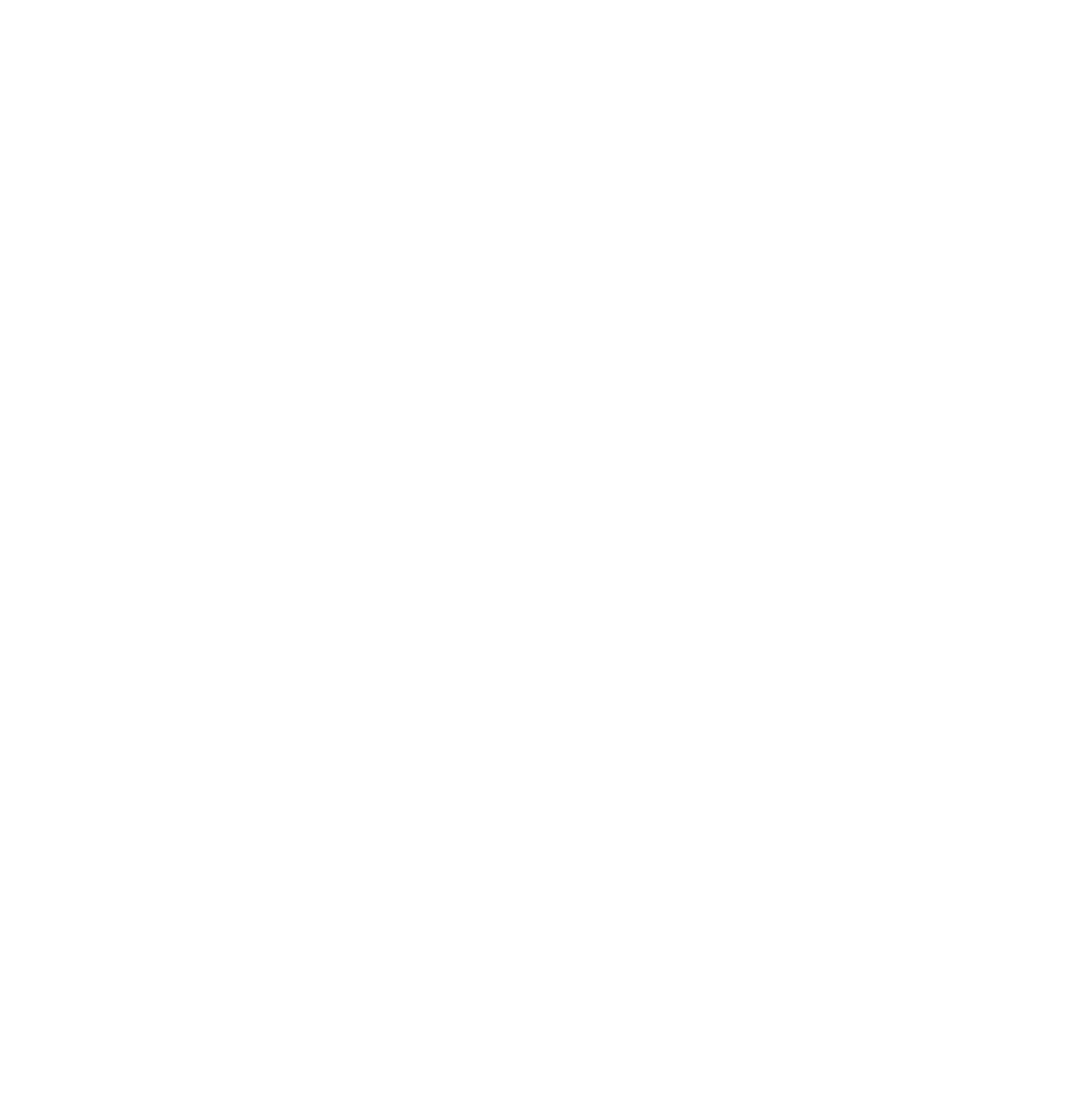
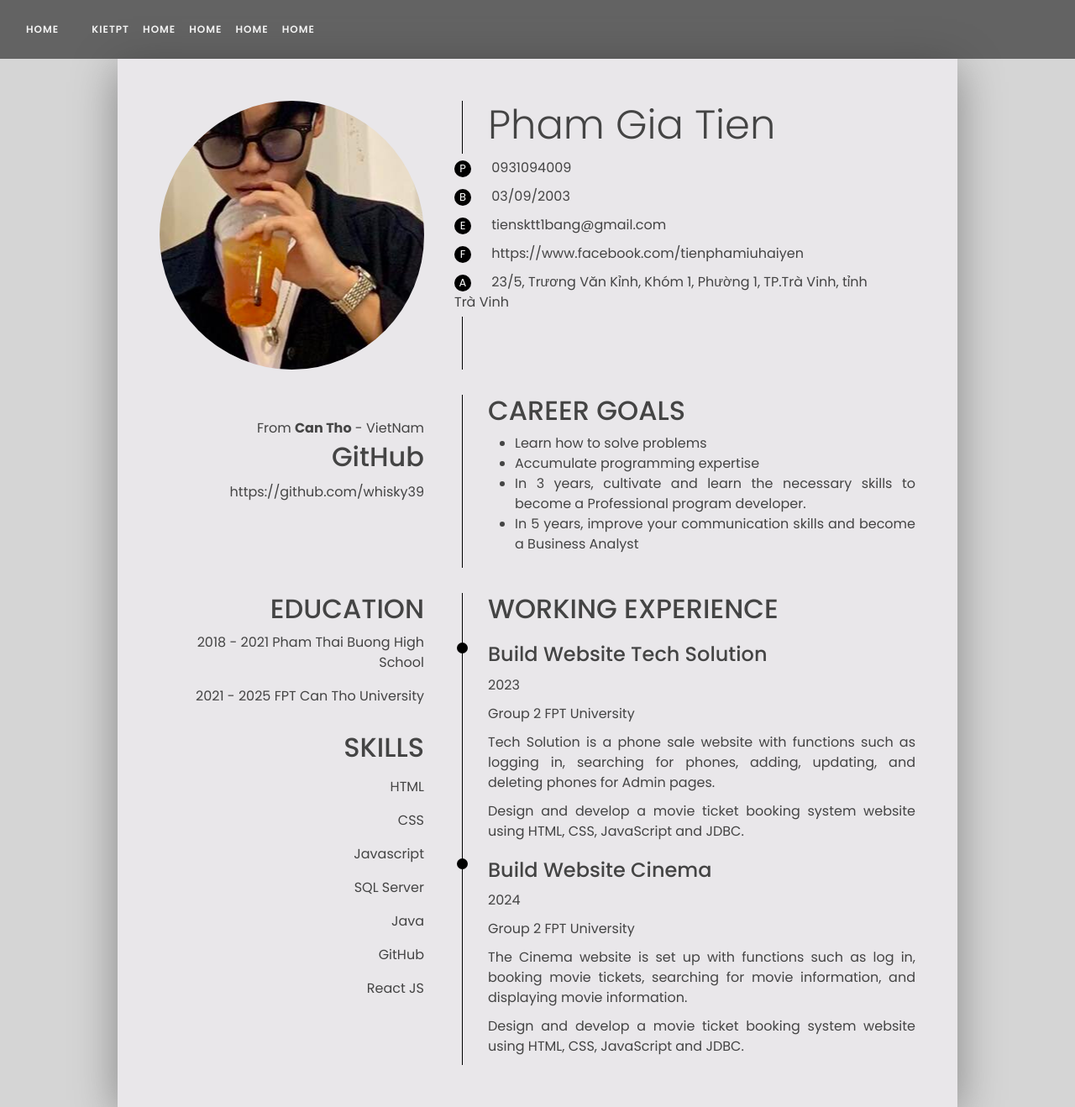
Before and after one commit to KietPT1103/final-fer, a React (Create React App) app: page /tien in a window 1280 px wide. Before the commit this address had no page. Shown: the whole page at 84% size. Before the commit the page ends 800 px from the top, so only its background shows below. Built offline with nearby package versions, Linux system fonts and the light colour scheme.

Commit message:
Add Tien CV

```diff
--- a/src/App.js
+++ b/src/App.js
@@ -5,6 +5,7 @@
 
 import KietCV from './pages/KietCV';
 import Home from './pages/Home';
+import TienCV from './pages/TienCV';
 
 function App() {
 
@@ -14,6 +15,7 @@
       <Routes>
         <Route path="/" element={<Home />} />
         <Route path="/kiet" element={<KietCV />} />
+        <Route path="/tien" element={<TienCV />} />
         {/* Add more routes as needed */}
       </Routes>
     </div>
--- /dev/null
+++ b/src/assets/styles/TienCVStyle.css
@@ -0,0 +1,159 @@
+.tien-body {
+    background-color: #D5D5D5;
+    font-family: system-ui;
+}
+
+.tien-container {
+    background-color: #E9E7EA;
+    width: 1000px;
+    max-width: 100%;
+    margin: auto;
+    padding: 50px;
+    box-shadow: 0 10px 50px #858585;
+    display: grid;
+    grid-template-columns: 35% 60%;
+    column-gap: 5%;
+    row-gap: 30px;
+}
+
+.tien-avatar img {
+    width: 200px;
+    height: 200px;
+    object-fit: cover;
+    border-radius: 50%;
+}
+
+.tien-avatar {
+    display: flex;
+    justify-content: end;
+    align-items: center;
+}
+
+.CV-name {
+    padding-left: 30px;
+    border-left: 1px solid #000;
+}
+
+.CV-name h1 {
+    font-weight: 300;
+    font-size: xxx-large;
+    margin: 0px 0 5px;
+}
+
+.CV-name .specialize {
+    margin: 0;
+    font-weight: bold;
+    letter-spacing: 3px;
+}
+
+.CV-name .contact {
+    padding: 0;
+    list-style: none;
+}
+
+.CV-name .contact span {
+    display: inline-block;
+    background-color: #000;
+    width: 20px;
+    height: 20px;
+    color: #fff;
+    text-align: center;
+    border-radius: 50%;
+    font-size: small;
+    margin-right: 20px;
+}
+
+.CV-name .contact li {
+    padding: 5px 0;
+    transform: translate(-40px);
+    background-color: #E9E7EA;
+}
+
+.tien-info ul {
+    padding: 0;
+    margin: 0;
+    list-style: none;
+    text-align: right;
+    line-height: 30px;
+}
+
+.tien-info {
+    margin-top: 25px;
+}
+
+h2 .actor-h2 {
+    padding: 0;
+    margin: 20px 0 20px 0;
+}
+
+.tien-intro {
+    padding-left: 30px;
+    border-left: 1px solid #000;
+    text-align: justify;
+}
+
+.tien-experience {
+    text-align: right;
+}
+
+.tien-experience h4 {
+    margin: 20px 0 10px;
+}
+
+.tien-skills {
+    margin-top: 30px;
+}
+
+.tien-experience ul {
+    padding: 0;
+    margin: 0;
+    list-style: none;
+}
+
+.tien-experience li {
+    padding: 8px 0;
+}
+
+.actor-project {
+    padding-left: 30px;
+    text-align: justify;
+    border-left: 1px solid #000;
+}
+
+.actor-project h4 {
+    margin: 20px 0 10px;
+}
+
+.actor-project .web {
+    color: #0c7373;
+    padding: 10px 0;
+}
+
+.actor-project .location {
+    font-weight: 500;
+    padding-bottom: 10px;
+}
+
+.actor-project .item {
+    position: relative;
+}
+
+.actor-project .item::before {
+    position: absolute;
+    width: 13px;
+    height: 13px;
+    background-color: #000;
+    content: '';
+    border-radius: 50%;
+    left: -37px;
+}
+
+.mg-10 {
+    margin: 10px 0 10px 0;
+}
+
+.tien-avatar {
+    background: url("../images/TienCV/whisky.jpg") center center no-repeat;
+    height: 20rem;
+    border-radius: 100%;
+}
--- /dev/null
+++ b/src/pages/TienCV.js
@@ -0,0 +1,146 @@
+import React from "react";
+import "../assets/styles/TienCVStyle.css";
+import Header from "../components/Header";
+import AOS from "aos";
+import "aos/dist/aos.css";
+
+function TienCV() {
+  AOS.init({
+    // Global settings:
+    disable: false, // accepts following values: 'phone', 'tablet', 'mobile', boolean, expression or function
+    startEvent: "DOMContentLoaded", // name of the event dispatched on the document, that AOS should initialize on
+    initClassName: "aos-init", // class applied after initialization
+    animatedClassName: "aos-animate", // class applied on animation
+    useClassNames: false, // if true, will add content of `data-aos` as classes on scroll
+    disableMutationObserver: false, // disables automatic mutations' detections (advanced)
+    debounceDelay: 50, // the delay on debounce used while resizing window (advanced)
+    throttleDelay: 99, // the delay on throttle used while scrolling the page (advanced)
+
+    // Settings that can be overridden on per-element basis, by `data-aos-*` attributes:
+    offset: 120, // offset (in px) from the original trigger point
+    delay: 0, // values from 0 to 3000, with step 50ms
+    duration: 400, // values from 0 to 3000, with step 50ms
+    easing: "ease", // default easing for AOS animations
+    once: false, // whether animation should happen only once - while scrolling down
+    mirror: false, // whether elements should animate out while scrolling past them
+    anchorPlacement: "top-bottom", // defines which position of the element regarding to window should trigger the animation
+  });
+  return (
+    <div className="tien-body">
+      <Header />
+      <div class="tien-container">
+        <div class="tien-avatar"></div>
+        <div class="CV-name" data-aos="fade-left" data-aos-duration="2000">
+          <h1>Pham Gia Tien</h1>
+          <ul class="contact">
+            <li>
+              <span>P</span> 0931094009
+            </li>
+            <li>
+              <span>B</span> 03/09/2003
+            </li>
+            <li>
+              <span>E</span> tiensktt1bang@gmail.com
+            </li>
+            <li>
+              <span>F</span> https://www.facebook.com/tienphamiuhaiyen
+            </li>
+            <li>
+              <span>A</span> 23/5, Trương Văn Kỉnh, Khóm 1, Phường 1, TP.Trà
+              Vinh, tỉnh Trà Vinh
+            </li>
+          </ul>
+        </div>
+        <div class="tien-info" data-aos="fade-right" data-aos-duration="2000">
+          <ul class="info-education">
+            <li>
+              From <b>Can Tho</b> - VietNam
+            </li>
+            <h2 className="actor-h2">GitHub</h2>
+            <p>https://github.com/whisky39</p>
+          </ul>
+        </div>
+
+        <div class="tien-intro" data-aos="fade-left" data-aos-duration="2000">
+          <h2 className="actor-h2">CAREER GOALS</h2>
+          <ul>
+            <li>Learn how to solve problems</li>
+            <li>Accumulate programming expertise</li>
+            <li>
+              In 3 years, cultivate and learn the necessary skills to become a
+              Professional program developer.
+            </li>
+
+            <li>
+              In 5 years, improve your communication skills and become a
+              Business Analyst
+            </li>
+          </ul>
+        </div>
+
+        <div class="tien-experience">
+          <div class="item" data-aos="fade-right" data-aos-duration="2000">
+            <h2 className="actor-h2">EDUCATION</h2>
+            <div class="time">
+              <p>2018 - 2021 Pham Thai Buong High School</p>
+              <p>2021 - 2025 FPT Can Tho University</p>
+            </div>
+            <div class="des"></div>
+          </div>
+
+          <div data-aos="fade-right" data-aos-duration="2000">
+            <h2 class="tien-skills">SKILLS</h2>
+            <ul>
+              <li>HTML</li>
+              <li>CSS</li>
+              <li>Javascript</li>
+              <li>SQL Server</li>
+              <li>Java</li>
+              <li>GitHub</li>
+              <li>React JS</li>
+            </ul>
+          </div>
+        </div>
+
+        <div
+          class="actor-project"
+          data-aos="fade-left"
+          data-aos-duration="2000">
+          <h2 className="actor-h2">WORKING EXPERIENCE</h2>
+
+          <div class="item">
+            <h4>Build Website Tech Solution</h4>
+            <div class="time">2023</div>
+            <div class="group mg-10">Group 2 FPT University</div>
+            <div class="des mg-10">
+              Tech Solution is a phone sale website with functions such as
+              logging in, searching for phones, adding, updating, and deleting
+              phones for Admin pages.
+            </div>
+            <div class="des_con mg-10">
+              Design and develop a movie ticket booking system website using
+              HTML, CSS, JavaScript and JDBC.
+            </div>
+          </div>
+
+          <div class="item">
+            <h4>Build Website Cinema</h4>
+            <div class="time mg-10">2024</div>
+            <div class="group mg-10">Group 2 FPT University</div>
+            <div class="des mg-10">
+              The Cinema website is set up with functions such as log in,
+              booking movie tickets, searching for movie information, and
+              displaying movie information.
+            </div>
+            <div class="des_con mg-10">
+              Design and develop a movie ticket booking system website using
+              HTML, CSS, JavaScript and JDBC.
+            </div>
+          </div>
+        </div>
+      </div>
+    </div>
+  );
+}
+
+export default TienCV;
```
Also changed, not shown: src/assets/images/TienCV/whisky.jpg (added).
